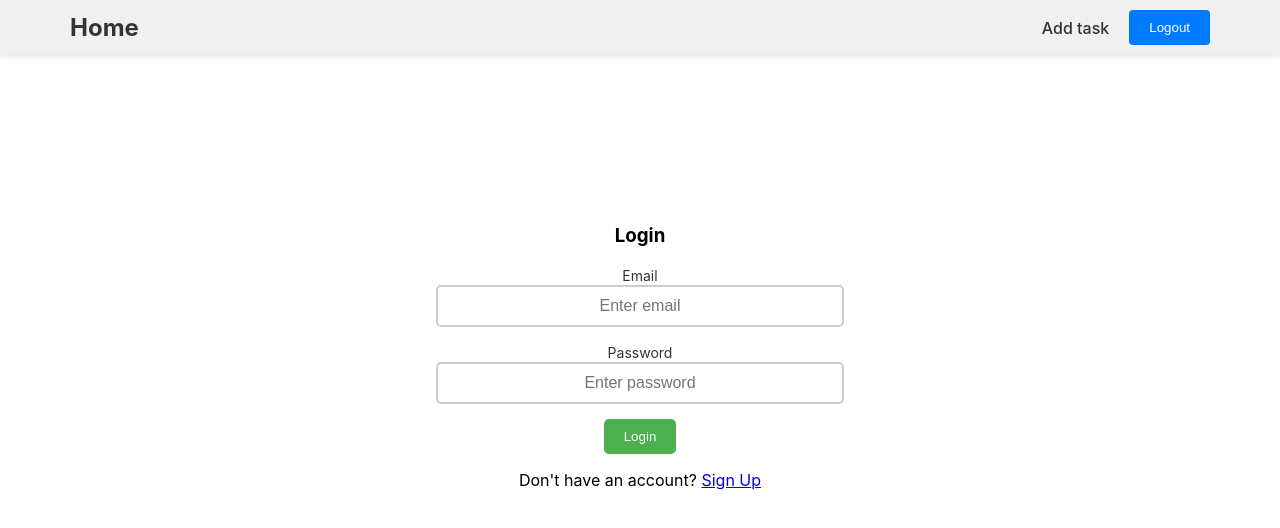
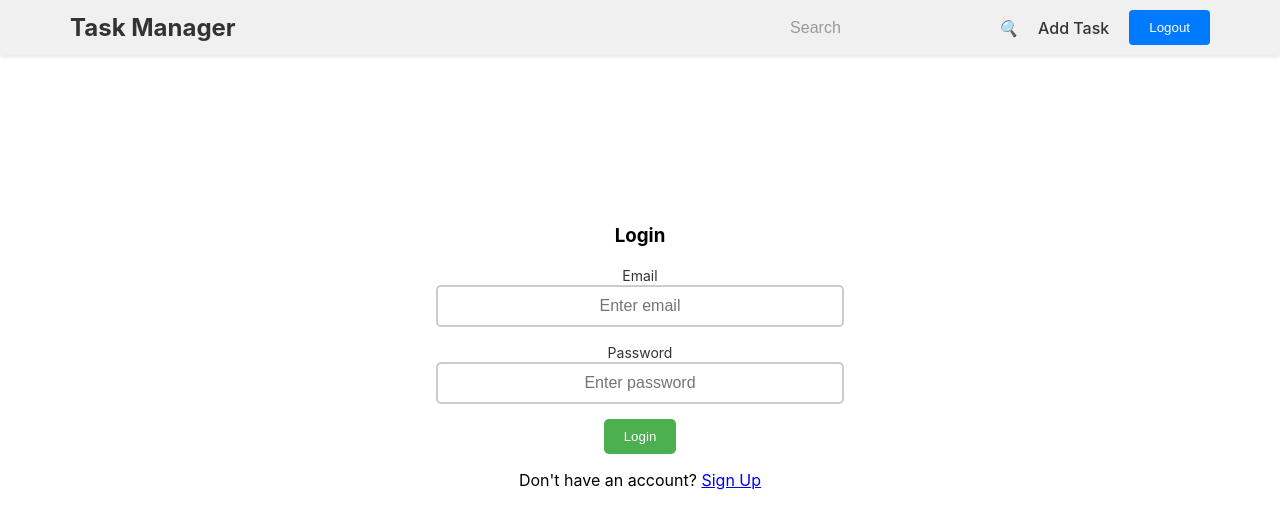
Before and after one commit to Chicha63/ToDoList, a React (Create React App) app in the folder src/main/ui/: page /login in a window 1280 px wide. Shown: the top 528 px of the page. Built offline with nearby package versions, Linux system fonts and the light colour scheme; sample sign-in values are in the browser's storage.

Commit message:
Big changes
-session functionality bug fixes
-markup bug fixes
-added a search bar
-fixed search bar bugs
-minor changes

```diff
--- a/src/main/ui/src/App.js
+++ b/src/main/ui/src/App.js
@@ -1,21 +1,45 @@
 import './App.css';
 import { Authcontext } from './AuthContext.js';
+import api from './api/axiosConfig';
 import { useAuth } from './auth.hook';
 import Navbar from './components/Navbar';
 import { useRoutes } from './routes';
 import { animate } from './clickanim';
 import { useEffect, useCallback, useState } from 'react';
+import { useNavigate } from "react-router-dom";
 
 
 function App() {
   const {token, login, logout} = useAuth();
-
+  const [tasks, setTasks] = useState([]);
+  const [searchData, setSearchData] = useState("");
+  const navigate = useNavigate();
+  const updateSearch = (data) => {
+    setSearchData(data);
+  };
+  const fetchTasks = async () => {
+    api.get('/api/tasks/get',{headers:{Authorization:`Bearer ${token}`}}).then((res) => {
+        setTasks(res.data);
+        if(searchData != ""){
+          const filteredTasks = tasks.filter((task) =>
+          task.title.toLowerCase().includes(searchData.toLowerCase())
+          )
+          setTasks(filteredTasks);
+        }
+        console.log(tasks);
+    }).catch(function(error){
+        if(error.response.status === 401){
+          logout();
+          navigate("/login")
+        }
+    })
+  };
   const isAuthenticated = !!token;
   console.log(isAuthenticated);
   const routes = useRoutes(isAuthenticated)
   return (
     <Authcontext.Provider value={{
-      token, login, logout, isAuthenticated
+      tasks, searchData, updateSearch, fetchTasks, token, login, logout, isAuthenticated
     }}>
       {isAuthenticated && <Navbar/>}
       <div className="App">
--- a/src/main/ui/src/AuthContext.js
+++ b/src/main/ui/src/AuthContext.js
@@ -2,6 +2,10 @@ import { createContext } from "react";
 function noop(){}
 
 export const Authcontext = createContext({
+    tasks:null,
+    searchData:null,
+    updateSearch:noop,
+    fetchTasks:noop,
     token:null,
     login:noop,
     logout:noop,
--- a/src/main/ui/src/components/Home.js
+++ b/src/main/ui/src/components/Home.js
@@ -6,18 +6,10 @@ import { Authcontext } from "../AuthContext";
 import TaskModal from "./TaskModal";
 
 const Home = () =>{
-    const [tasks, setTasks] = useState([]);
+    const auth = useContext(Authcontext);
     const [selectedTask, setSelectedTask] = useState(null);
     const [isModalOpen, setIsModalOpen] = useState(false);
     const [isDisplayed, setDisplayed] = useState(false);
-    const fetchTasks = async () => {
-        api.get('/api/tasks/get',{headers:{Authorization:`Bearer ${sessionStorage.getItem("token")}`}}).then((res) => {
-            setTasks(res.data);
-            console.log(tasks);
-        }, fail => {
-            console.log(fail);
-        })
-    };
 
     const updateStatus = async (task, stat) => {
         try {
@@ -33,7 +25,7 @@ const Home = () =>{
                 updated_at: task.updated_at,
                 user: task.user
             },{headers:{Authorization:`Bearer ${sessionStorage.getItem("token")}`}});
-            fetchTasks();
+            auth.fetchTasks();
         } catch (error) {
             console.error("Error fetching tasks:", error);
         }
@@ -49,29 +41,28 @@ const Home = () =>{
     const closeModal = () => {
         setSelectedTask(null);
         setIsModalOpen(false);
-        fetchTasks();
+        auth.fetchTasks();
     };
 
     useEffect(() => {
-        fetchTasks();
+        auth.fetchTasks();
     }, []);
 
     return (
         <div className="task-board">
             <div className="column pending">
                 <h3>Pending</h3>
-                {tasks
+                {auth.tasks
                     .filter((task) => task.status === "Pending" && new Date(task.due_date) > new Date())
                     .map((task) => (
                         <div
                             className="task"
                             key={task.id}
-                            onClick={() => handleTaskClick(task, true)}
                             style={{
                                 borderColor: task.priority === "High" ? "red" : (task.priority === "Medium" ? "yellow" : "inherit"),
                             }}
                         >
-                            <div>
+                            <div onClick={() => handleTaskClick(task, true)}>
                                 <h4>{task.title}</h4>
                                 <p>{task.description}</p>
                             </div>
@@ -86,18 +77,17 @@ const Home = () =>{
             </div>
             <div className="column in-progress">
                 <h3>In Progress</h3>
-                {tasks
+                {auth.tasks
                     .filter((task) => task.status === "In Progress" && (new Date(task.due_date) > new Date()))
                     .map((task) => (
                         <div
                             className="task"
                             key={task.id}
-                            onClick={() => handleTaskClick(task, true)}
                             style={{
                                 borderColor: task.priority === "High" ? "red" : (task.priority === "Medium" ? "yellow" : "inherit"),
                             }}
                         >
-                            <div>
+                            <div onClick={() => handleTaskClick(task, true)}>
                                 <h4>{task.title}</h4>
                                 <p>{task.description}</p>
                             </div>
@@ -112,7 +102,7 @@ const Home = () =>{
             </div>
             <div className="column done">
                 <h3>Done</h3>
-                {tasks
+                {auth.tasks
                     .filter((task) => task.status === "Done")
                     .map((task) => (
                         <div
@@ -130,7 +120,7 @@ const Home = () =>{
             </div>
             <div className="column due">
                 <h3>Due</h3>
-                {tasks
+                {auth.tasks
                     .filter((task) => new Date(task.due_date) < new Date() && task.status != "Done")
                     .map((task) => (
                         <div
--- a/src/main/ui/src/components/Navbar.css
+++ b/src/main/ui/src/components/Navbar.css
@@ -58,3 +58,47 @@
   .element{
     margin-top: 20px;
   }
+
+  .search-bar {
+    display: flex;
+    align-items: center;
+    background-color: #f0f0f0; /* Calm background color */
+    border-radius: 20px; /* Rounded corners */
+    padding: 5px 10px;
+}
+
+/* Input field styles */
+.search-bar input[type="text"] {
+    border: none;
+    outline: none;
+    width: 200px; /* Adjust width as needed */
+    padding: 8px;
+    font-size: 16px;
+    background-color: transparent; /* Transparent background */
+    color: #333; /* Text color */
+    transition: width 0.3s ease-in-out; /* Smooth width transition on focus */
+}
+
+.search-bar input[type="text"]:focus {
+    width: 250px;
+}
+
+.search-bar input[type="text"]::placeholder {
+    color: #999;
+}
+
+.search-button {
+    background-color: transparent;
+    border: none;
+    outline: none;
+    cursor: pointer;
+}
+
+.search-button i {
+    font-size: 20px;
+    color: #666;
+}
+
+.search-button:hover i {
+    color: #007bff;
+}
--- a/src/main/ui/src/components/Navbar.js
+++ b/src/main/ui/src/components/Navbar.js
@@ -1,32 +1,59 @@
-import React, { useContext } from "react";
+import React, { useContext, useState } from "react";
 import { Authcontext } from "../AuthContext";
 import './Navbar.css'
 import { Link, useNavigate } from "react-router-dom";
 import api from '../api/axiosConfig';
 
-const Navbar = () =>{
-
+const Navbar = () => {
+    const [isFocused, setIsFocused] = useState(false);
     const navigate = useNavigate();
     const auth = useContext(Authcontext);
+    const logout = async () => {
+        const request = api.post("/api/logout", {}, { headers: { Authorization: `Bearer ${sessionStorage.getItem("token")}` } })
+            .then(function (response) {
+                console.log(response)
+                auth.logout();
+                navigate("/login")
+            }).catch(function(error){
+                if(error.response.status == "401"){
+                    auth.logout();
+                    navigate("/login");
+                }
+            })
+    }
+    const handleSearchInputChange = (e) => {
+        auth.updateSearch(e.target.value);
+        auth.fetchTasks();
+    }
+    const handleSearchInputFocus = () => {
+        setIsFocused(true);
+        auth.updateSearch("");
+        auth.fetchTasks();
+    }
 
-    const logout = async() =>{
-        try{
-            const request = api.post("/api/logout",{},{headers:{Authorization:`Bearer ${sessionStorage.getItem("token")}`}})
-            .then(
-                function(response) {
-                    console.log(response)
-                    auth.logout();
-                    navigate("/login")
-                })
-        }catch(err){
-            console.log(err);
-        }
+    const handleSearchInputBlur = () => {
+        setIsFocused(false);
+
     }
-    return(
+
+
+    return (
         <nav className="navbar">
-            <Link to="/home" className="navbar-logo">Home</Link>
+            <Link to="/home" className="navbar-logo">Task Manager</Link>
             <ul className="navbar-list">
-                <li><Link to="/addtask">Add task</Link></li>
+                <li className="search-bar">
+                    <input
+                        type="text"
+                        placeholder="Search"
+                        value={auth.searchData}
+                        onChange={handleSearchInputChange}
+                        onBlur={handleSearchInputBlur}
+                        onFocus={handleSearchInputFocus}
+                    />
+                    <i className="search-button">&#128269;</i>
+
+                </li>
+                <li><Link to="/addtask">Add Task</Link></li>
                 <li><button className="logout-button" onClick={logout}>Logout</button></li>
             </ul>
         </nav>
--- a/src/main/ui/src/components/TaskModal.js
+++ b/src/main/ui/src/components/TaskModal.js
@@ -8,7 +8,7 @@ const TaskModal = ({ task, isOpen, onClose, displayEdit }) => {
   const [editedTask, setEditedTask] = useState({ ...task });
   const updateTask = async (task) => {
     try {
-        const response = await api.put("/api/tasks/update",{headers:{Authorization:`Bearer ${sessionStorage.getItem("token")}`}},{
+        const response = await api.put("/api/tasks/update",{
             id: task.id,
             title: editedTask.title,
             description: editedTask.description,
```
